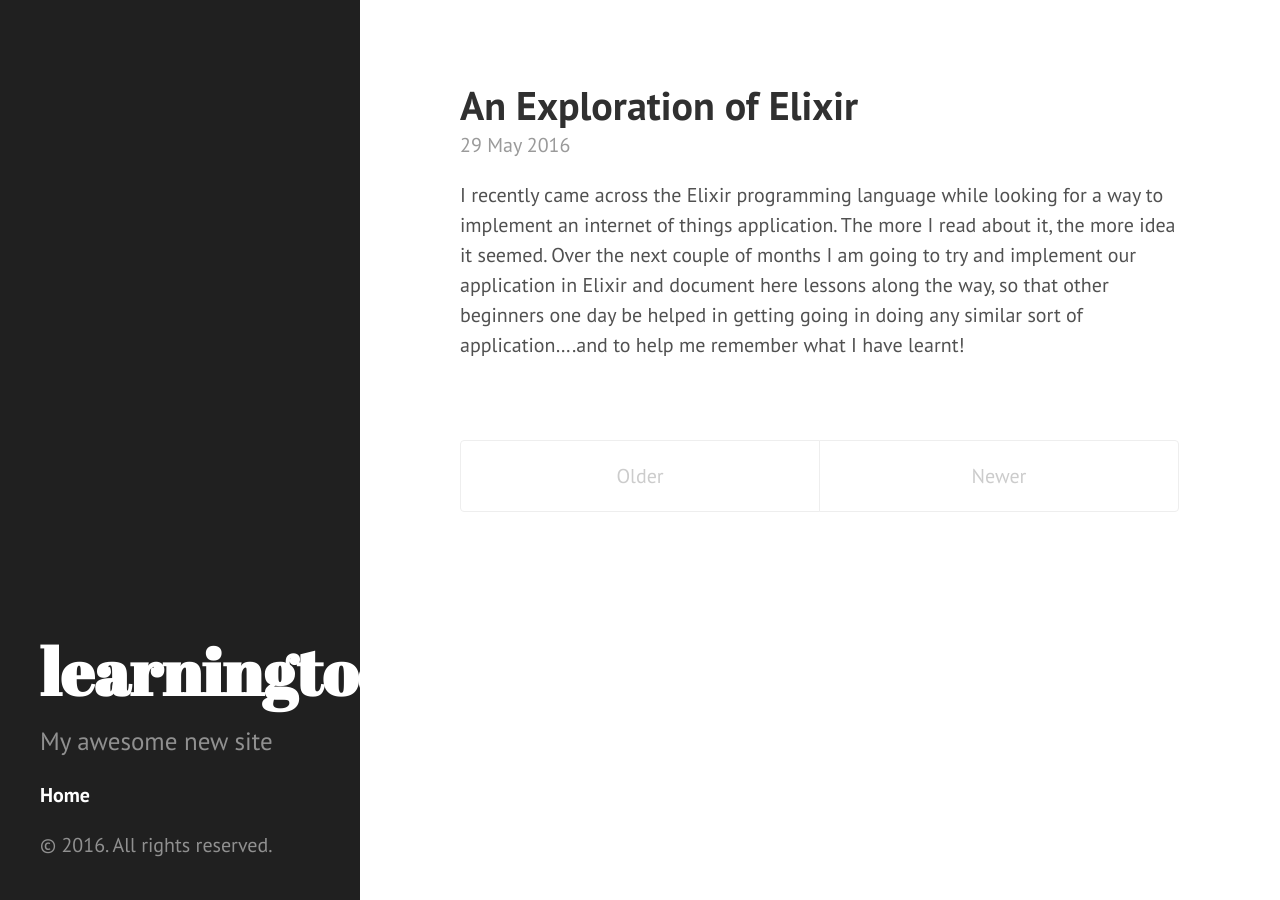
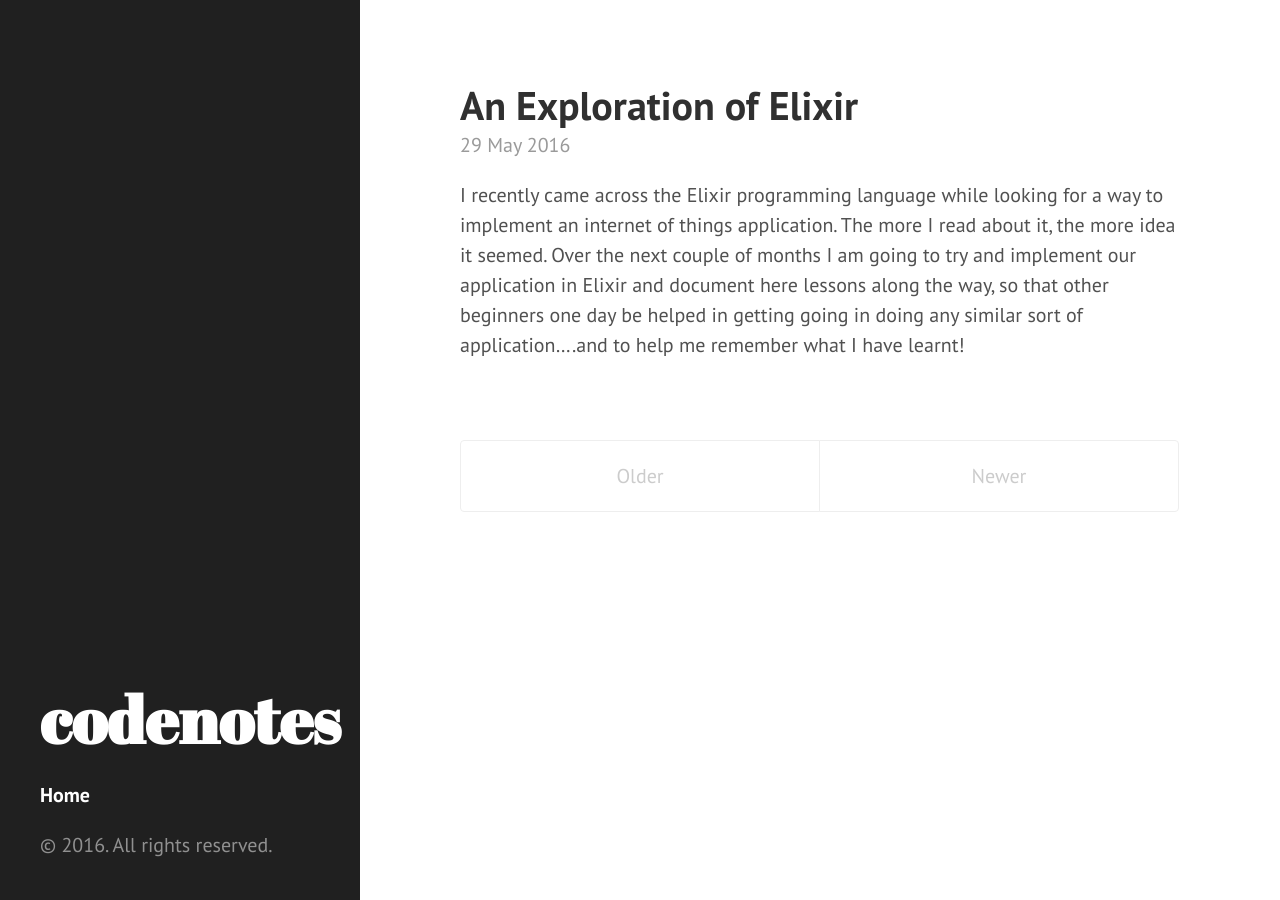
Before and after one commit to joelchaney/joelchaney.github.io, a Jekyll site: the page built from index.html, in a window 1280 px wide. Built offline with Jekyll 4.4.1, drawn with Linux system fonts in a browser that asks for light colours; the list of posts is cut into pages by our own code.

Commit message:
Update _config.yml

```diff
--- a/_config.yml
+++ b/_config.yml
@@ -1,8 +1,8 @@
 excerpt_separator: ""
 pygments: true
 markdown: kramdown
-url: http://joelchaney.github.io
-title: learningtocode
+url: http://learningelixir.github.io
+title: codenotes
 tagline: learning Elixir
-description: My awesome new site
+description:
 paginate: 5
```
